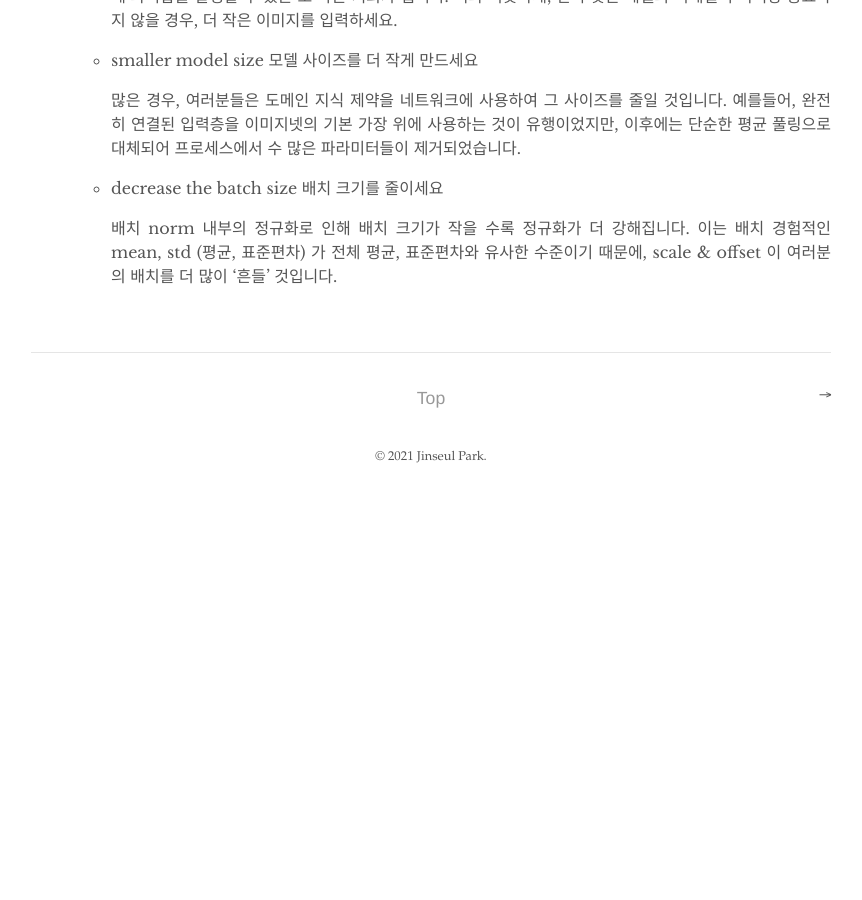
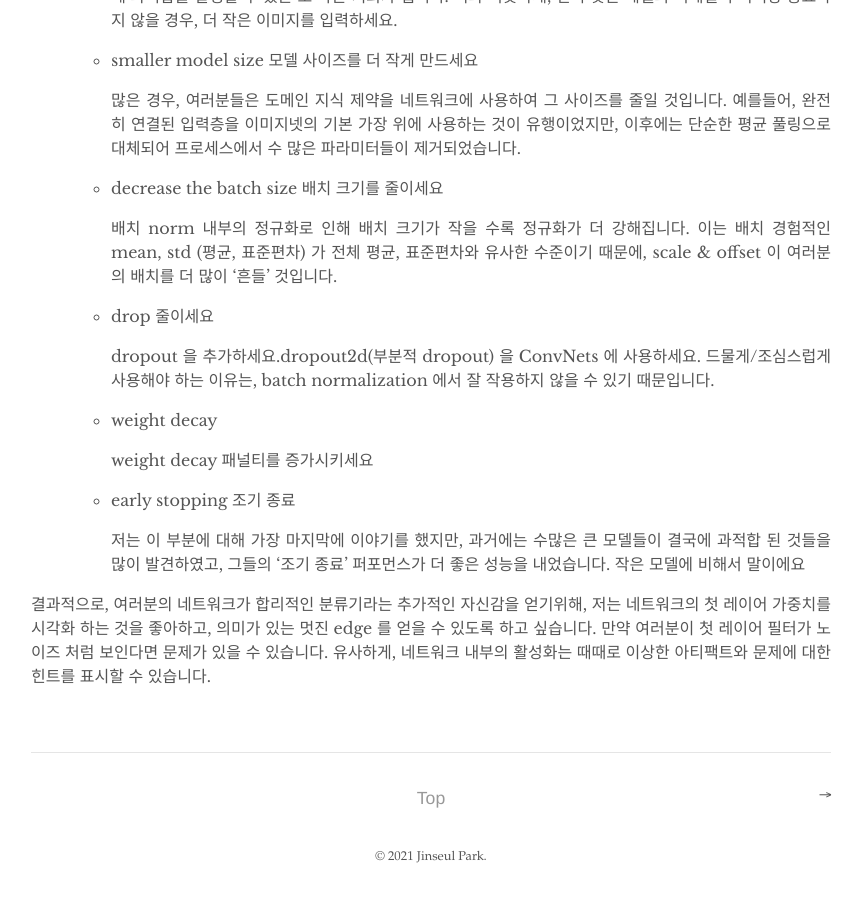
Before and after one commit to jinseriouspark/jinseriouspark.github.io, a Jekyll site: the page built from _posts/2021-10-03-A recipe for training neural networks_4.md, in a window 1280 px wide and 900 px high, scrolled down 2655 px. Shown: the whole window, without its empty margins (209-1071 px from the left). Built offline with Jekyll 4.4.1, drawn with Linux system fonts in a browser that asks for light colours; before the commit the page ends 3155 px from its top, so only the background shows below that.

Commit message:
finish ch4

```diff
--- a/_posts/2021-10-03-A recipe for training neural networks_4.md
+++ b/_posts/2021-10-03-A recipe for training neural networks_4.md
@@ -72,3 +72,18 @@ ______________________________________________________________
     - decrease the batch size 배치 크기를 줄이세요
 
         배치 norm 내부의 정규화로 인해 배치 크기가 작을 수록 정규화가 더 강해집니다. 이는 배치 경험적인 mean, std (평균, 표준편차) 가 전체 평균, 표준편차와 유사한 수준이기 때문에, scale & offset 이 여러분의 배치를 더 많이 '흔들' 것입니다.
+
+    - drop 줄이세요
+
+        dropout 을 추가하세요.dropout2d(부분적 dropout) 을 ConvNets 에 사용하세요. 드물게/조심스럽게 사용해야 하는 이유는, batch normalization 에서 잘 작용하지 않을 수 있기 때문입니다.
+
+    - weight decay
+
+        weight decay 패널티를 증가시키세요
+
+    - early stopping 조기 종료
+
+        저는 이 부분에 대해 가장 마지막에 이야기를 했지만, 과거에는 수많은 큰 모델들이 결국에 과적합 된 것들을 많이 발견하였고, 그들의 '조기 종료' 퍼포먼스가 더 좋은 성능을 내었습니다. 작은 모델에 비해서 말이에요
+
+
+결과적으로, 여러분의 네트워크가 합리적인 분류기라는 추가적인 자신감을 얻기위해, 저는 네트워크의 첫 레이어 가중치를 시각화 하는 것을 좋아하고, 의미가 있는 멋진 edge 를 얻을 수 있도록 하고 싶습니다. 만약 여러분이 첫 레이어 필터가 노이즈 처럼 보인다면 문제가 있을 수 있습니다. 유사하게, 네트워크 내부의 활성화는 때때로 이상한 아티팩트와 문제에 대한 힌트를 표시할 수 있습니다.
```
